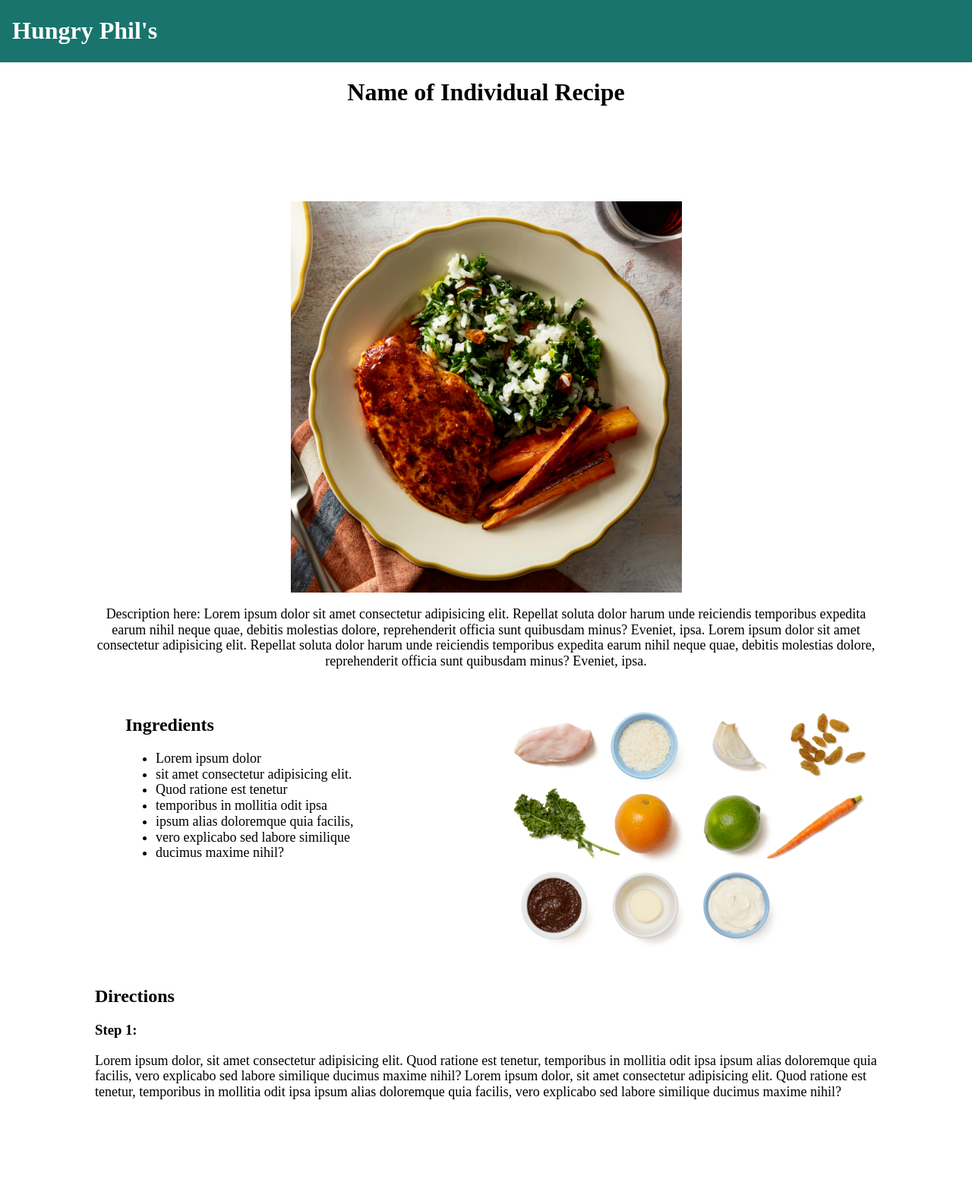
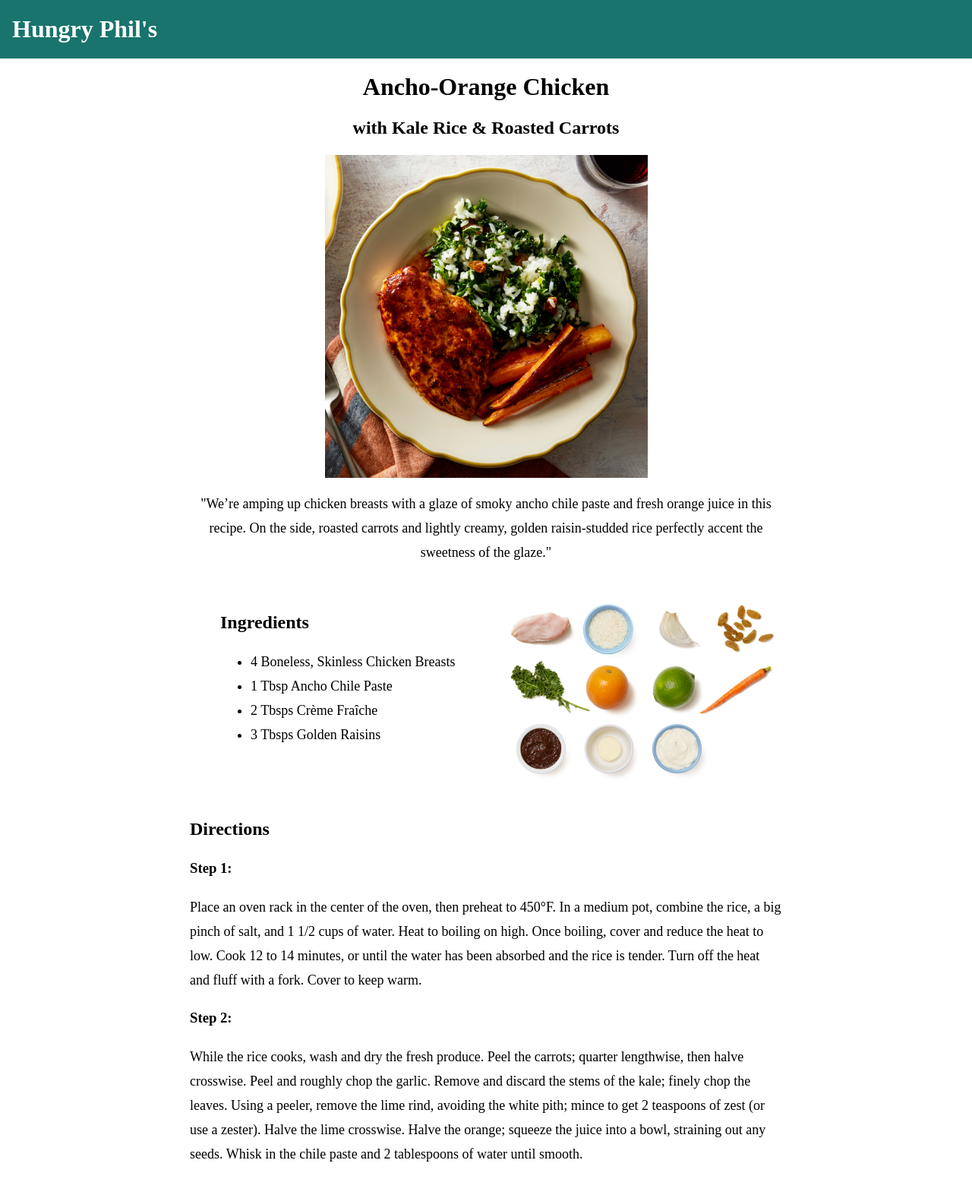
Before and after one commit to jls922/idm232-jls922, a PHP site: page /recipe.html in a window 1280 px wide. Shown: the whole page at 76% size. After the commit the page ends 1529 px from the top, so only its background shows below. Run offline with PHP 8.4, Linux system fonts and the light colour scheme; some web fonts are replaced.

Commit message:
Adjustments in style
Edited filter section of the index. Fixed up some spacing and the responsiveness. Added checkbox inputs for filter. Added actual content from one of the recipes to see a real example.

```diff
--- a/css/recipe.css
+++ b/css/recipe.css
@@ -1,11 +1,15 @@
+body {
+    line-height: 2rem;
+}
+
 .content {
-    margin: 125px;
+    margin: 20px 250px;
 }
 
 .content img {
     display: block;
     margin: auto;
-    width: 50%;
+    width: 425px;
 }
 
 .two-column {
@@ -24,3 +28,27 @@
     margin: 20px;
     width: 100%;
 }
+
+@media screen and (max-width: 1075px) {
+    .content img {
+        display: block;
+        margin: auto;
+        width: 50%;
+    }
+}
+@media screen and (max-width: 850px) {
+    .two-column {
+        display: grid;
+        grid-template-columns: 1fr;
+        margin: 20px;
+        text-align: left;
+    }
+    .two-column img {
+        margin: auto;
+    }
+}
+@media screen and (max-width: 648px) {
+    .two-column img {
+        margin: auto;
+    }
+}
--- a/css/style.css
+++ b/css/style.css
@@ -45,7 +45,7 @@ p, li {
     text-align: center;
 }
 
-h1.page-title {
+.page-title {
     text-align: center;
 }
 
@@ -55,3 +55,15 @@ h1.page-title {
     padding: 1px 16px; /*padding: 20px;*/
     text-align: left;
 }
+
+@media screen and (max-width: 725px) {
+    h1, h2, h3 {
+        font-size: 1.5rem;
+    }
+    h2, h3 {
+        font-size: 1.25rem;
+    }
+    p, li {
+        font-size: 16px;
+    }
+}
--- a/recipe.html
+++ b/recipe.html
@@ -16,30 +16,25 @@
         </h1>
     </div>
 
-    <h1 class="page-title">Name of Individual Recipe</h1>
+    <h1 class="page-title">Ancho-Orange Chicken</h1>
+    <h2 class="page-title">with Kale Rice & Roasted Carrots</h2>
 
     <div class="content">
         <img src="orange-chicken-test.jpg" alt="picture of what is supposedly orange chicken">
 
-        <p class="center-text">Description here: Lorem ipsum dolor sit amet consectetur adipisicing elit. Repellat
-            soluta dolor harum unde reiciendis temporibus expedita earum nihil neque quae,
-            debitis molestias dolore, reprehenderit officia sunt quibusdam minus? Eveniet, ipsa.
-            Lorem ipsum dolor sit amet consectetur adipisicing elit. Repellat
-            soluta dolor harum unde reiciendis temporibus expedita earum nihil neque quae,
-            debitis molestias dolore, reprehenderit officia sunt quibusdam minus? Eveniet, ipsa.</p>
+        <p class="center-text">"Weʼre amping up chicken breasts with a glaze of smoky ancho chile paste and fresh
+        orange juice in this recipe. On the side, roasted carrots and lightly creamy, golden
+        raisin-studded rice perfectly accent the sweetness of the glaze."</p>
 
         <!--Split screen section for ingredients-->
         <div class="two-column">
             <div class="column">
                 <h2>Ingredients</h2>
                 <ul>
-                    <li>Lorem ipsum dolor</li>
-                    <li>sit amet consectetur adipisicing elit.</li>
-                    <li>Quod ratione est tenetur</li>
-                    <li>temporibus in mollitia odit ipsa</li>
-                    <li>ipsum alias doloremque quia facilis,</li>
-                    <li>vero explicabo sed labore similique</li>
-                    <li>ducimus maxime nihil?</li>
+                    <li>4 Boneless, Skinless Chicken Breasts</li>
+                    <li>1 Tbsp Ancho Chile Paste</li>
+                    <li>2 Tbsps Crème Fraîche</li>
+                    <li>3 Tbsps Golden Raisins</li>
                 </ul>
             </div>
             <img class="column" src="ingredient-test.png" alt="image of ingredients">
@@ -48,14 +43,20 @@
         <h2>Directions</h2>
 
         <h3>Step 1:</h3>
-        <p>Lorem ipsum dolor, sit amet consectetur adipisicing elit.
-            Quod ratione est tenetur, temporibus in mollitia odit ipsa
-            ipsum alias doloremque quia facilis, vero explicabo sed labore similique
-            ducimus maxime nihil? Lorem ipsum dolor, sit amet consectetur adipisicing elit.
-            Quod ratione est tenetur, temporibus in mollitia odit ipsa
-            ipsum alias doloremque quia facilis, vero explicabo sed labore similique
-            ducimus maxime nihil?</p>
+        <p>Place an oven rack in the center of the oven, then preheat to 450°F. In a
+        medium pot, combine the rice, a big pinch of salt, and 1 1/2 cups of
+        water. Heat to boiling on high. Once boiling, cover and reduce the heat to
+        low. Cook 12 to 14 minutes, or until the water has been absorbed and the rice
+        is tender. Turn off the heat and fluff with a fork. Cover to keep warm.</p>
 
+        <h3>Step 2:</h3>
+        <p>While the rice cooks, wash and dry the fresh produce. Peel the carrots;
+        quarter lengthwise, then halve crosswise. Peel and roughly chop the garlic.
+        Remove and discard the stems of the kale; finely chop the leaves. Using a
+        peeler, remove the lime rind, avoiding the white pith; mince to get 2
+        teaspoons of zest (or use a zester). Halve the lime crosswise. Halve the
+        orange; squeeze the juice into a bowl, straining out any seeds. Whisk in the
+        chile paste and 2 tablespoons of water until smooth.</p>
     </div>
 
 </body>
```
Also changed, not shown: css/home.css (+9 -13 lines), index.html (+29 -4 lines).
